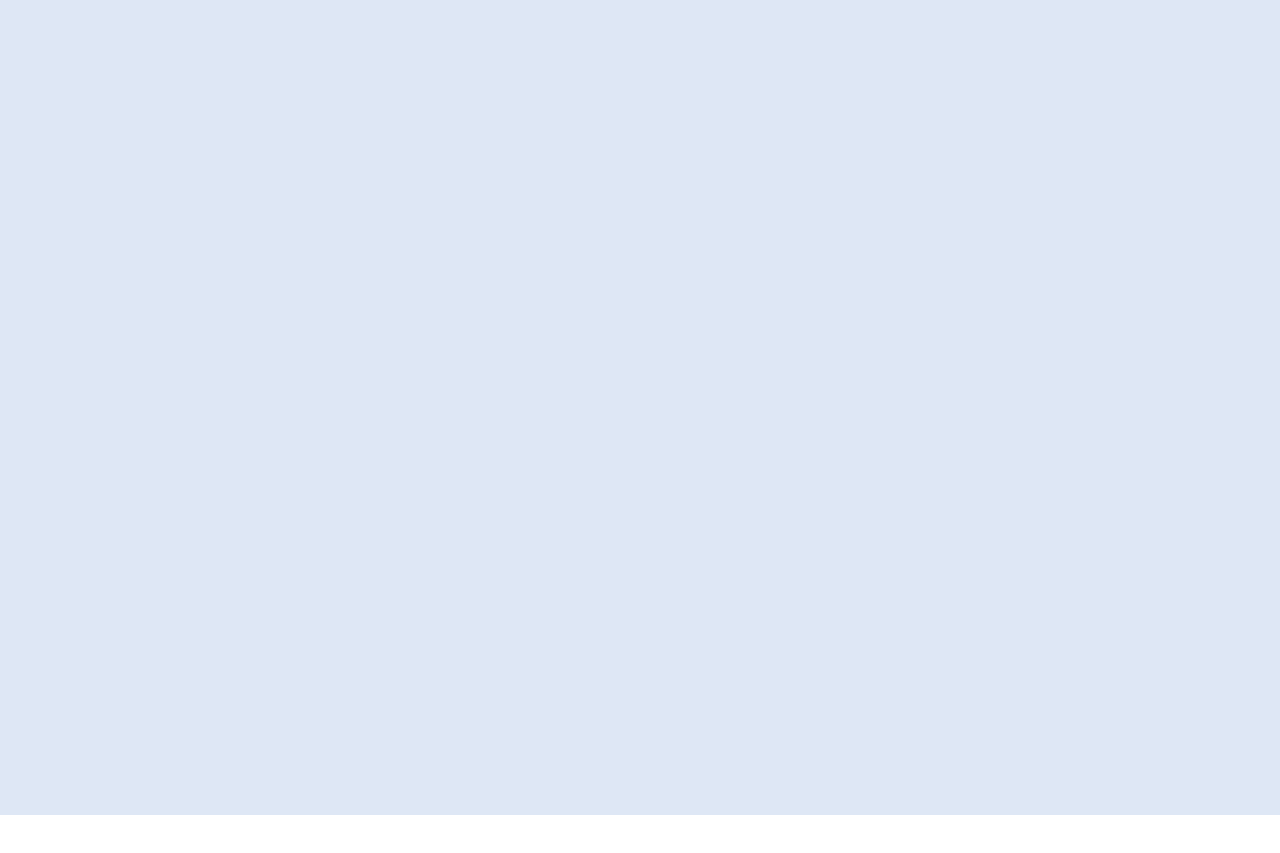
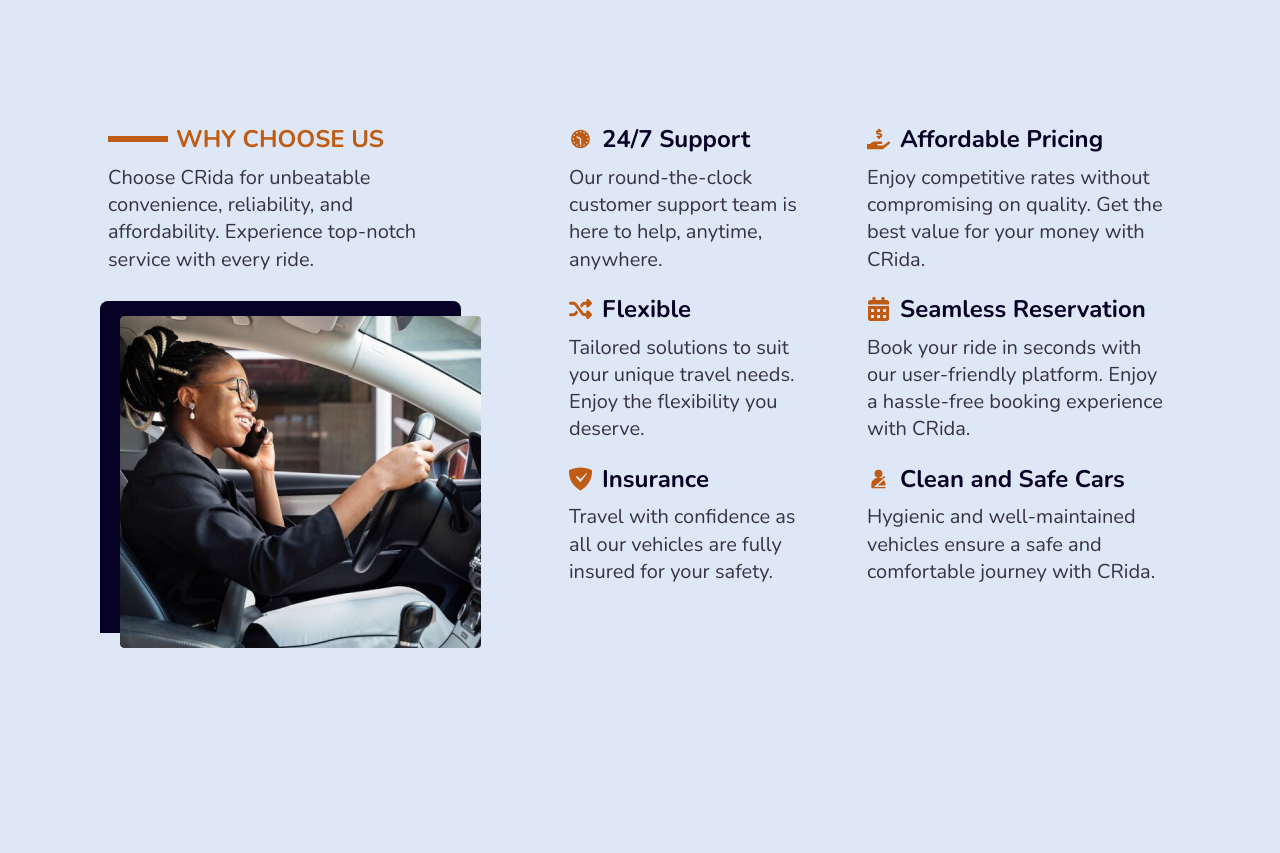
Before and after one commit to BigOTF/cRida, a React (Vite) app: page / in a window 1280 px wide. Shown: the part 1412-2265 px from the top of the page. Before the commit the page ends 2227 px from the top, so only its background shows below. Built offline with nearby package versions, Linux system fonts and the light colour scheme.

Commit message:
Adjusted the ChooseUs section

```diff
--- a/src/App.jsx
+++ b/src/App.jsx
@@ -19,8 +19,8 @@ function App() {
       <Hero />
       <SubHero />
       <AboutUs />
-    {/*   <ChooseUs />
-      <Services />
+      <ChooseUs />
+      {/* <Services />
       <Explore />
       <Show />
       <Subscribe />
--- a/src/components/ChooseUs/ChooseUs.jsx
+++ b/src/components/ChooseUs/ChooseUs.jsx
@@ -4,9 +4,24 @@ import ChooseUsSideDetails from './ChooseUsSideDetails'
 
 const ChooseUs = () => {
   return (
-    <div className='md:w-[1440px] w-[428px] md:h-[627px] md:pt-[100px] pt-[100px] flex flex-col md:flex-row justify-between bg-[#DEE7F5]'>
-        <ChooseUsSide />
-        <ChooseUsSideDetails />
+    <div className='w-full mt-[90px] md:mt-[100px] md:h-[627px]'>
+
+
+      <div className='flex flex-col gap-[80px] md:flex-row md:gap-[100px] mx-[30px] md:mx-[100px]'>
+
+        <div>
+          <ChooseUsSide />
+        </div>
+
+        <div>
+          <ChooseUsSideDetails />
+        </div>
+
+      </div>
+
+
+
+
     </div>
   )
 }
--- a/src/components/ChooseUs/ChooseUsSide.jsx
+++ b/src/components/ChooseUs/ChooseUsSide.jsx
@@ -2,21 +2,21 @@ import React from 'react'
 
 const ChooseUsSide = () => {
   return (
-    <div className='ml-[30px] w-[368px] md:w-[420px] md:h-[515px] md:ml-[100px] flex flex-col justify-between'>
+    <div className='flex flex-col gap-[20px]'>
 
-        <div className='w-[368px] h-[159px] md:w-[420px] md:h-[138px] p-[8px] flex flex-col gap-[16px]'>
+        <div className='p-[8px] flex flex-col gap-[8px]'>
             <div className='flex items-center gap-[8px]'>
                 <div className='w-[60px] border-[3px] border-[#BF5B12]'></div>
-                <p className='md:text-[24px] text-[20px] leading-[27.28px] font-bold md:font-normal md:leading-[32.74px] text-[#BF5B12]]'>WHY CHOOSE US</p>
+                <p className='md:text-[24px] text-[20px] leading-[27.28px] nunito-700 md:nunito-400 md:leading-[32.74px] text-[#BF5B12]'>WHY CHOOSE US</p>
             </div>
 
-            <p className='text-[20px] leading-[27.28px] text-[#363247]'>Choose CRida for unbeatable convenience, reliability, and affordability. Experience top-notch service with every ride.</p>
+            <p className='text-[20px] nunito-400 leading-[27.28px] text-[#363247]'>Choose CRida for unbeatable convenience, reliability, and affordability. Experience top-notch service with every ride.</p>
         </div>
 
 
-        <div className='w-[368px] h-[395px] md:w-[420px] md:h-[353px] relative mt-[50px] md:mt-0'>
-            <div className='w-[344px] h-[369px] md:w-[390px] md:h-[332px] chooseRadius bg-[#070125]'></div>
-            <div className='chooseUsBackground w-[342px] h-[366px] md:w-[390px] md:h-[332px] rounded-[4px] absolute top-[15px] left-[20px]'></div>
+        <div className='relative flex'>
+            <div className='h-[369px] md:h-[332px] w-full chooseRadius bg-[#070125]'></div>
+            <div className='chooseUsBackground w-full h-[366px] md:h-[332px] rounded-[4px] absolute md:top-[15px] md:left-[20px] top-[25px] left-[20px]'></div>
         </div>
 
     </div>
--- a/src/components/ChooseUs/ChooseUsSideDetails.jsx
+++ b/src/components/ChooseUs/ChooseUsSideDetails.jsx
@@ -9,117 +9,119 @@ const ChooseUsSideDetails = () => {
   return (
     <div className=''>
 
-        <div className='md:w-[715px] md:h-[462px] md:ml-0 md:pt-0 md:flex justify-between hidden'>
+        {/* For larger screen */}
 
-            <div className='flex flex-col justify-between'>
+        <div className='md:flex gap-[50px] hidden'>
 
-                <div className='md:w-[295px] md:h-[138px] p-[8px] flex flex-col gap-[8px]'>
+            <div className='flex flex-col gap-[20px] p-[8px]'>
+
+                <div className='flex flex-col gap-[8px]'>
                     <div className='flex items-center gap-[10px]'>
-                        <IoMdClock className='md:w-[28.21px] md:h-[30.37px] text-[#BF5B12]'/>
-                        <p className='text-[24px] font-bold text-[#070125] leading-[32.74px]'>24/7 Support</p>
+                        <IoMdClock className='md:w-[23px] md:h-[24px] text-[#BF5B12]'/>
+                        <p className='text-[24px] nunito-700 text-[#070125] leading-[32.74px]'>24/7 Support</p>
                     </div>
-                    <p className='text-[20px] leading-[27.28px] text-[#363247]'>Our round-the-clock customer support team is here to help, anytime, anywhere.</p>
+                    <p className='text-[20px] leading-[27.28px] nunito-400 text-[#363247]'>Our round-the-clock customer support team is here to help, anytime, anywhere.</p>
                 </div>
 
-                <div className='md:w-[295px] md:h-[138px] p-[8px] flex flex-col gap-[8px]'>
+                <div className='flex flex-col gap-[8px]'>
                     <div className='flex items-center gap-[10px]'>
-                        <FaShuffle className='md:w-[28.21px] md:h-[30.37px] text-[#BF5B12]'/>
-                        <p className='text-[24px] font-bold text-[#070125] leading-[32.74px]'>Flexible</p>
+                        <FaShuffle className='md:w-[23px] md:h-[24px] text-[#BF5B12]'/>
+                        <p className='text-[24px] nunito-700 text-[#070125] leading-[32.74px]'>Flexible</p>
                     </div>
-                    <p className='text-[20px] leading-[27.28px] text-[#363247]'>Tailored solutions to suit your unique travel needs. Enjoy the flexibility you deserve.</p>
+                    <p className='text-[20px] leading-[27.28px] nunito-400 text-[#363247]'>Tailored solutions to suit your unique travel needs. Enjoy the flexibility you deserve.</p>
                 </div>
 
-                <div className='md:w-[295px] md:h-[138px] p-[8px] flex flex-col gap-[8px]'>
+                <div className='flex flex-col gap-[8px]'>
                     <div className='flex items-center gap-[10px]'>
-                        <SiAdguard className='md:w-[28.21px] md:h-[30.37px] text-[#BF5B12]'/>
-                        <p className='text-[24px] font-bold text-[#070125] leading-[32.74px]'>Insurance</p>
+                        <SiAdguard className='md:w-[23px] md:h-[24px] text-[#BF5B12]'/>
+                        <p className='text-[24px] nunito-700 text-[#070125] leading-[32.74px]'>Insurance</p>
                     </div>
-                    <p className='text-[20px] leading-[27.28px] text-[#363247]'>Travel with confidence as all our vehicles are fully insured for your safety.</p>
+                    <p className='text-[20px] leading-[27.28px] nunito-400 text-[#363247]'>Travel with confidence as all our vehicles are fully insured for your safety.</p>
                 </div>
             </div>
 
-            <div className='flex flex-col justify-between'>
+            <div className='flex flex-col gap-[20px] p-[8px]'>
 
-                <div className='md:w-[400px] md:h-[138px] p-[8px] flex flex-col gap-[8px]'>
+                <div className='flex flex-col gap-[8px]'>
                     <div className='flex items-center gap-[10px]'>
-                        <FaHandHoldingUsd className='md:w-[28.21px] md:h-[30.37px] text-[#BF5B12]'/>
-                        <p className='text-[24px] font-bold text-[#070125] leading-[32.74px]'>Affordable Pricing</p>
+                        <FaHandHoldingUsd className='md:w-[23px] md:h-[24px] text-[#BF5B12]'/>
+                        <p className='text-[24px] nunito-700 text-[#070125] leading-[32.74px]'>Affordable Pricing</p>
                     </div>
-                    <p className='text-[20px] leading-[27.28px] text-[#363247]'>Enjoy competitive rates without compromising on quality. Get the best value for your money with CRida.</p>
+                    <p className='text-[20px] leading-[27.28px] nunito-400 text-[#363247]'>Enjoy competitive rates without compromising on quality. Get the best value for your money with CRida.</p>
                 </div>
 
-                <div className='md:w-[400px] md:h-[138px] p-[8px] flex flex-col gap-[8px]'>
+                <div className='flex flex-col gap-[8px]'>
                     <div className='flex items-center gap-[10px]'>
-                        <FaCalendarAlt className='md:w-[28.21px] md:h-[30.37px] text-[#BF5B12]'/>
-                        <p className='text-[24px] font-bold text-[#070125] leading-[32.74px]'>Seamless Reservation</p>
+                        <FaCalendarAlt className='md:w-[23px] md:h-[24px] text-[#BF5B12]'/>
+                        <p className='text-[24px] nunito-700 text-[#070125] leading-[32.74px]'>Seamless Reservation</p>
                     </div>
-                    <p className='text-[20px] leading-[27.28px] text-[#363247]'>Book your ride in seconds with our user-friendly platform. Enjoy a hassle-free booking experience with CRida.</p>
+                    <p className='text-[20px] leading-[27.28px] nunito-400 text-[#363247]'>Book your ride in seconds with our user-friendly platform. Enjoy a hassle-free booking experience with CRida.</p>
                 </div>
 
-                <div className='md:w-[400px] md:h-[138px] p-[8px] flex flex-col gap-[8px]'>
+                <div className='flex flex-col gap-[8px]'>
                     <div className='flex items-center gap-[10px]'>
-                        <PiSeatbeltFill className='md:w-[28.21px] md:h-[30.37px] text-[#BF5B12]'/>
-                        <p className='text-[24px] font-bold text-[#070125] leading-[32.74px]'>Clean and Safe Cars</p>
+                        <PiSeatbeltFill className='md:w-[23px] md:h-[24px] text-[#BF5B12]'/>
+                        <p className='text-[24px] nunito-700 text-[#070125] leading-[32.74px]'>Clean and Safe Cars</p>
                     </div>
-                    <p className='text-[20px] leading-[27.28px] text-[#363247]'>Hygienic and well-maintained vehicles ensure a safe and comfortable journey with CRida.</p>
+                    <p className='text-[20px] leading-[27.28px] nunito-400 text-[#363247]'>Hygienic and well-maintained vehicles ensure a safe and comfortable journey with CRida.</p>
                 </div>
             </div>
 
         </div>
 
-        <div className='w-[322px] ml-[53px] pt-[50px] flex flex-col justify-between gap-[16px] md:hidden'>
+        {/* This will show on smaller screens */}
 
-            <div className='w-[322px] h-[165px] p-[8px] flex flex-col gap-[8px]'>
+        <div className=' md:hidden p-[8px] flex flex-col gap-[30px]'>
+
+            <div className='flex flex-col gap-[8px]'>
                 <div className='flex items-center gap-[10px]'>
                     <IoMdClock className='w-[21.16px] h-[22.77px] text-[#BF5B12]'/>
-                    <p className='text-[20px] font-bold text-[#070125] leading-[32.74px]'>24/7 Support</p>
+                    <p className='text-[24px] nunito-700 text-[#070125] leading-[32.74px]'>24/7 Support</p>
                 </div>
-                <p className='text-[20px] leading-[27.28px] text-[#363247]'>Need assistance? Our round-the-clock customer support team is here to help, anytime, anywhere.</p>
+                <p className='text-[20px] leading-[27.28px] nunito-400 text-[#363247]'>Need assistance? Our round-the-clock customer support team is here to help, anytime, anywhere.</p>
             </div>
 
-            <div className='w-[322px] h-[165px] p-[8px] flex flex-col gap-[8px]'>
+            <div className='flex flex-col gap-[8px]'>
                 <div className='flex items-center gap-[10px]'>
                     <FaHandHoldingUsd className='w-[21.16px] h-[22.77px] text-[#BF5B12]'/>
-                    <p className='text-[20px] font-bold text-[#070125] leading-[32.74px]'>Affordable Pricing</p>
+                    <p className='text-[24px] nunito-700 text-[#070125] leading-[32.74px]'>Affordable Pricing</p>
                 </div>
-                <p className='text-[20px] leading-[27.28px] text-[#363247]'>Enjoy competitive rates without compromising on quality. Get the best value for your money with CRida.</p>
+                <p className='text-[20px] leading-[27.28px] nunito-400 text-[#363247]'>Enjoy competitive rates without compromising on quality. Get the best value for your money with CRida.</p>
             </div>
 
-            <div className='w-[322px] h-[165px] p-[8px] flex flex-col gap-[8px]'>
+            <div className='flex flex-col gap-[8px]'>
                 <div className='flex items-center gap-[10px]'>
                     <FaShuffle className='w-[21.16px] h-[22.77px] md text-[#BF5B12]'/>
-                    <p className='text-[20px] font-bold text-[#070125] leading-[32.74px]'>Flexible Rentals</p>
+                    <p className='text-[24px] nunito-700 text-[#070125] leading-[32.74px]'>Flexible Rentals</p>
                 </div>
-                <p className='text-[20px] leading-[27.28px] text-[#363247]'>Tailored solutions to suit your unique travel needs. Experience the flexibility you deserve with CRida.</p>
+                <p className='text-[20px] leading-[27.28px] nunito-400 text-[#363247]'>Tailored solutions to suit your unique travel needs. Experience the flexibility you deserve with CRida.</p>
             </div>
 
-            <div className='w-[322px] h-[165px] p-[8px] flex flex-col gap-[8px]'>
+            <div className='flex flex-col gap-[8px]'>
                 <div className='flex items-center gap-[10px]'>
                     <FaCalendarAlt className='w-[21.16px] h-[22.77px] text-[#BF5B12]'/>
-                    <p className='text-[20px] font-bold text-[#070125] leading-[32.74px]'>Easy Booking Process</p>
+                    <p className='text-[24px] nunito-700 text-[#070125] leading-[32.74px]'>Easy Booking Process</p>
                 </div>
-                <p className='text-[20px] leading-[27.28px] text-[#363247]'>Book your ride in seconds with our user-friendly platform. Enjoy a hassle-free booking experience with CRida.</p>
+                <p className='text-[20px] leading-[27.28px] nunito-400 text-[#363247]'>Book your ride in seconds with our user-friendly platform. Enjoy a hassle-free booking experience with CRida.</p>
             </div>
 
-            <div className='w-[322px] h-[165px] p-[8px] flex flex-col gap-[8px]'>
+            <div className='flex flex-col gap-[8px]'>
                 <div className='flex items-center gap-[10px]'>
                     <SiAdguard className='w-[21.16px] h-[22.77px] text-[#BF5B12]'/>
-                    <p className='text-[20px] font-bold text-[#070125] leading-[32.74px]'>Insurance</p>
+                    <p className='text-[24px] nunito-700 text-[#070125] leading-[32.74px]'>Insurance</p>
                 </div>
-                <p className='text-[20px] leading-[27.28px] text-[#363247]'>Travel with confidence knowing that all our vehicles are fully insured for your safety and peace of mind.</p>
+                <p className='text-[20px] leading-[27.28px] nunito-400 text-[#363247]'>Travel with confidence knowing that all our vehicles are fully insured for your safety and peace of mind.</p>
             </div>
 
-            <div className='w-[322px] h-[165px] p-[8px] flex flex-col gap-[8px]'>
+            <div className='flex flex-col gap-[8px]'>
                 <div className='flex items-center gap-[10px]'>
                     <PiSeatbeltFill className='w-[21.16px] h-[22.77px] text-[#BF5B12]'/>
-                    <p className='text-[20px] font-bold text-[#070125] leading-[32.74px]'>Clean and Safe Cars</p>
+                    <p className='text-[24px] nunito-700 text-[#070125] leading-[32.74px]'>Clean and Safe Cars</p>
                 </div>
-                <p className='text-[20px] leading-[27.28px] text-[#363247]'>Hygienic and well-maintained vehicles ensure a safe and comfortable journey with CRida.</p>
+                <p className='text-[20px] leading-[27.28px] nunito-400 text-[#363247]'>Hygienic and well-maintained vehicles ensure a safe and comfortable journey with CRida.</p>
             </div>
 
         </div>
-
-
 
     </div>
   )
--- a/src/components/Hero/Hero.jsx
+++ b/src/components/Hero/Hero.jsx
@@ -4,7 +4,7 @@ import HeroSide from './HeroSide'
 const Hero = () => {
   return (
     <main className='flex flex-col md:flex-row'>
-        <div className='md:w-[50%] md:h-[689px] w-full h-[352px] heroSide1Background flex items-center justify-center'>
+        <div className='md:w-[50%] md:h-[689px] w-full h-[352px] heroSide1Background flex items-center justify-center px-[30px] md:px-0'>
           <HeroSide />
         </div>
         <div className='md:w-[50%] md:h-[689px] w-full h-[352px] heroSide2Background'></div>
--- a/src/components/Hero/HeroSide.jsx
+++ b/src/components/Hero/HeroSide.jsx
@@ -2,7 +2,7 @@ import React from 'react'
 
 const HeroSide = () => {
   return (
-    <div className='text-white flex flex-col gap-[16px] w-full mx-[30px] md:mx-0 mt-[40px] md:mt-0 md:w-[525px] md:h-[331px]'>
+    <div className='text-white flex flex-col gap-[16px] md:w-[525px] md:h-[331px]'>
         <div className='flex items-center gap-[8px]'>
           <div className='w-[60px] border-[#5810BF] border-[3px]'></div>
           <p className='md:text-[24px] text-[20px] nunito-400'>ENJOY YOUR RIDE</p>
```
